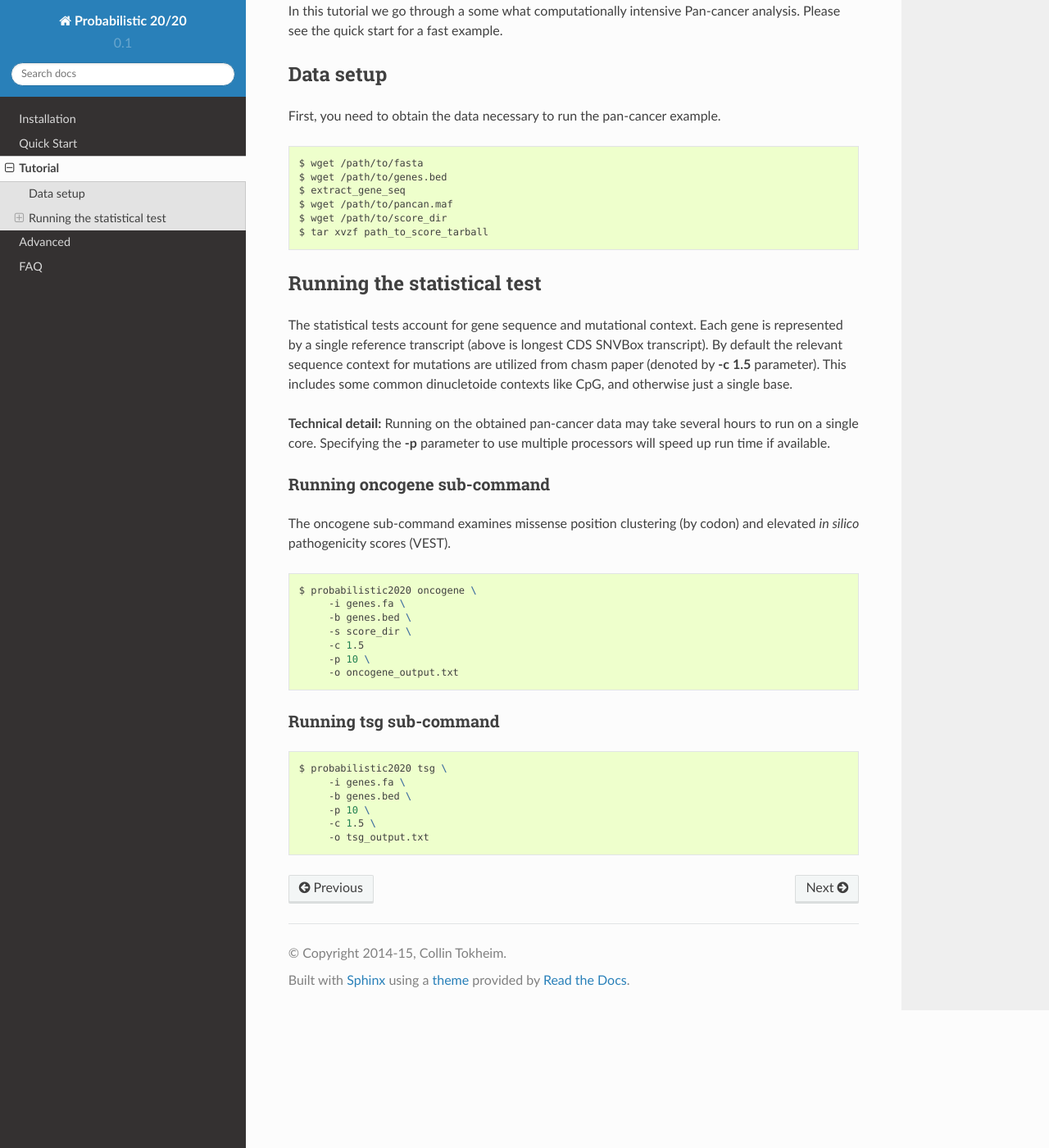
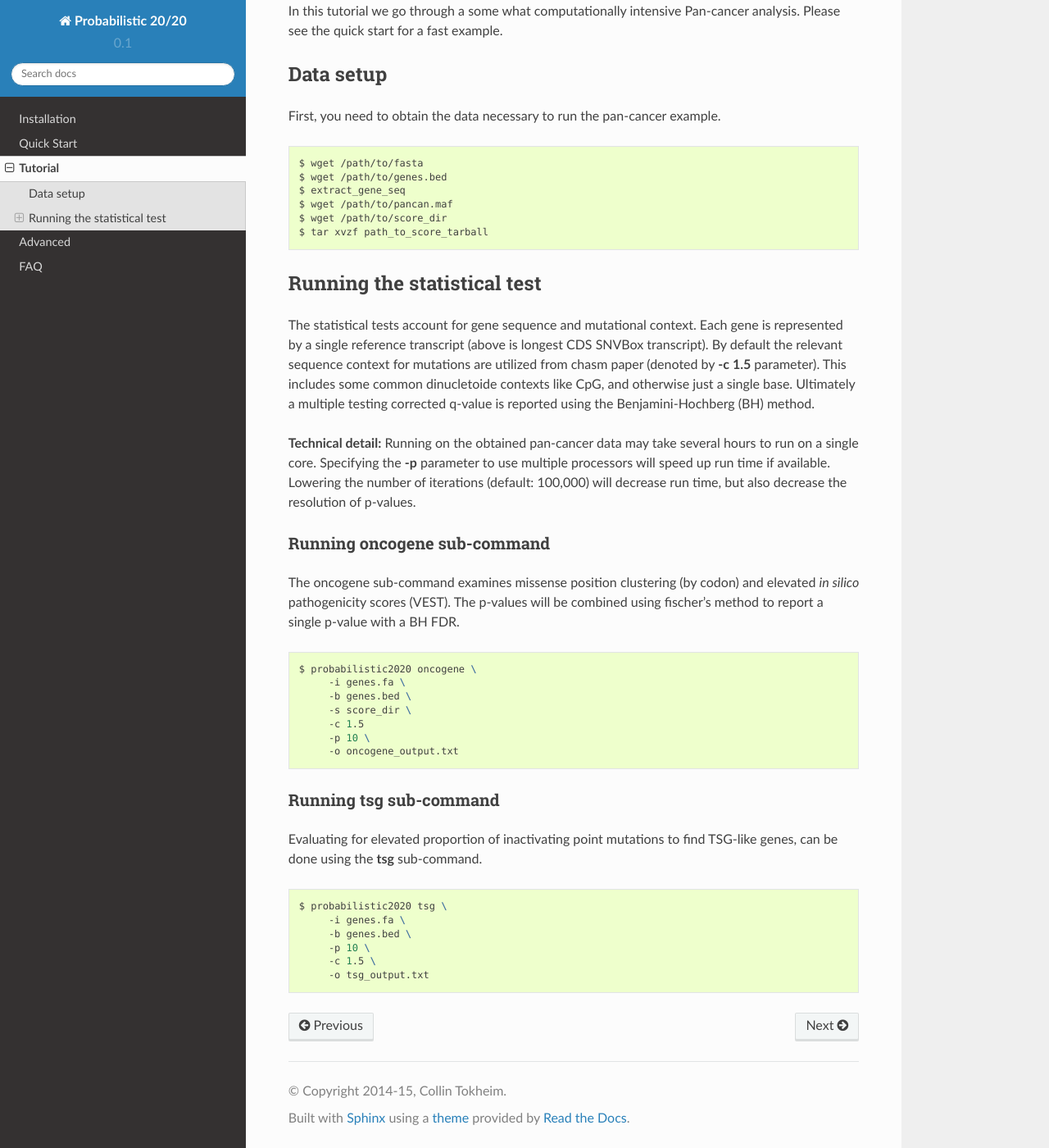
Before and after one commit to KarchinLab/probabilistic2020, a Sphinx documentation site: the page built from doc/tutorial.rst, in a window 1280 px wide and 1400 px high, scrolled down 350 px. Shown: the whole window at 82% size. Built offline with Sphinx 7.4.7 and the Read the Docs theme 2.0.0, drawn with Linux system fonts in a browser that asks for light colours; pages that are not in the unit, such as notebooks, are missing from menus.

Commit message:
Small changes to doc

```diff
--- a/doc/advanced_doc.rst
+++ b/doc/advanced_doc.rst
@@ -8,6 +8,7 @@ require creating correct input files.
 * gene sequence (FASTA file)
 * conservation/vest scores
 * Needed for 20/20+
+
   * generating gene features (observed and simulated)
   * generating simulated MAF files
 
--- a/doc/tutorial.rst
+++ b/doc/tutorial.rst
@@ -35,17 +35,20 @@ The statistical tests account for gene sequence and mutational context.
 Each gene is represented by a single reference transcript (above is longest CDS SNVBox transcript).
 By default the relevant sequence context for mutations are utilized from
 chasm paper (denoted by **-c 1.5** parameter). This includes some common dinucletoide contexts
-like CpG, and otherwise just a single base.
+like CpG, and otherwise just a single base. Ultimately a multiple testing corrected q-value
+is reported using the Benjamini-Hochberg (BH) method.
 
 **Technical detail:** Running on the obtained pan-cancer data may take several hours to run on a single
 core. Specifying the **-p** parameter to use multiple processors will speed up run time if available.
+Lowering the number of iterations (default: 100,000) will decrease run time, but also decrease the resolution
+of p-values.
 
 Running oncogene sub-command
 ++++++++++++++++++++++++++++
 
 The oncogene sub-command examines missense position clustering (by codon) and elevated
-*in silico* pathogenicity scores (VEST).
-
+*in silico* pathogenicity scores (VEST). The p-values will be combined using fischer's method
+to report a single p-value with a BH FDR.
 
 .. code-block:: bash
 
@@ -60,6 +63,9 @@ The oncogene sub-command examines missense position clustering (by codon) and el
 Running tsg sub-command
 +++++++++++++++++++++++
 
+Evaluating for elevated proportion of inactivating point mutations to find TSG-like genes,
+can be done using the **tsg** sub-command.
+
 .. code-block:: bash
 
    $ probabilistic2020 tsg \
```
